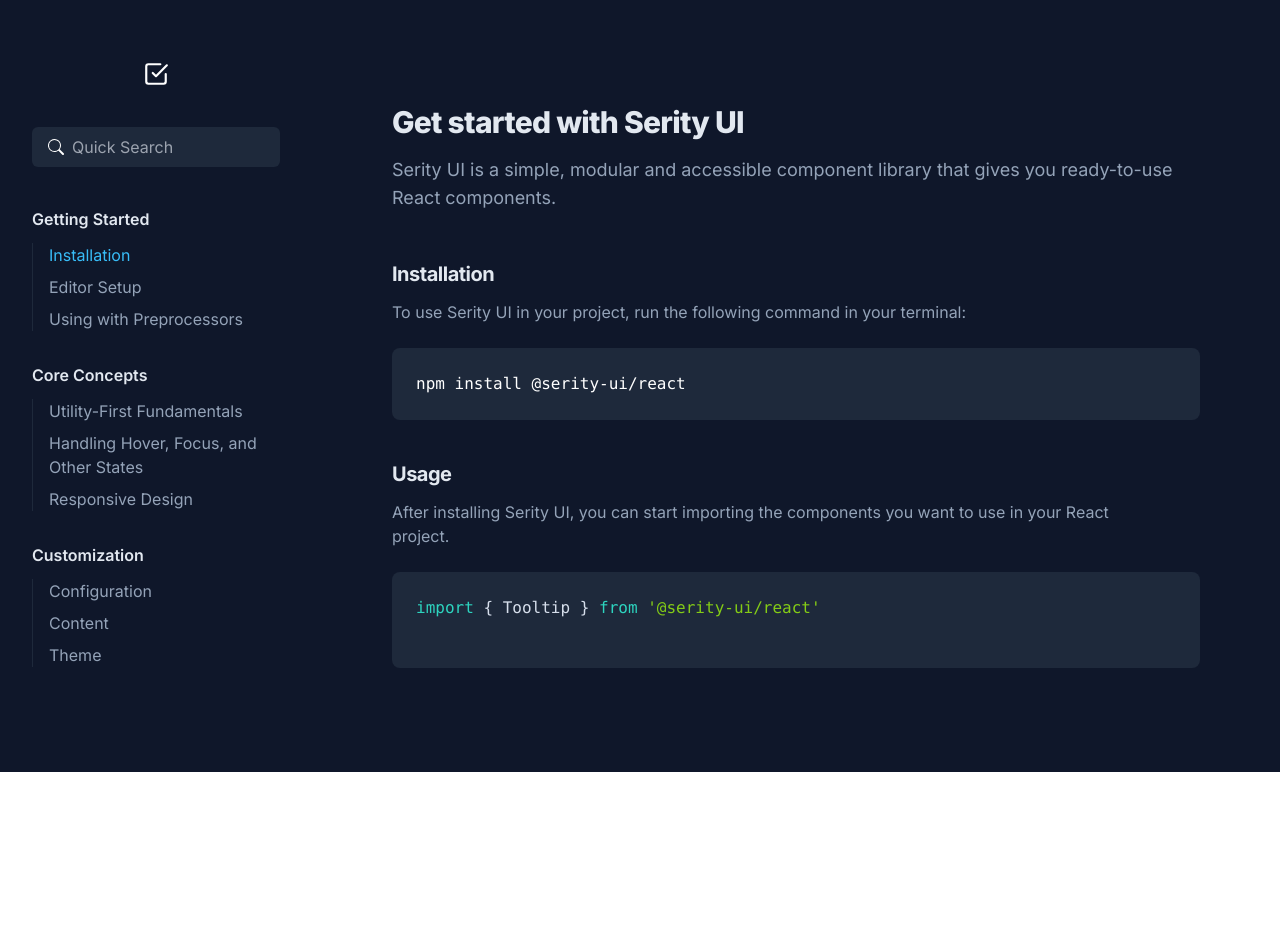
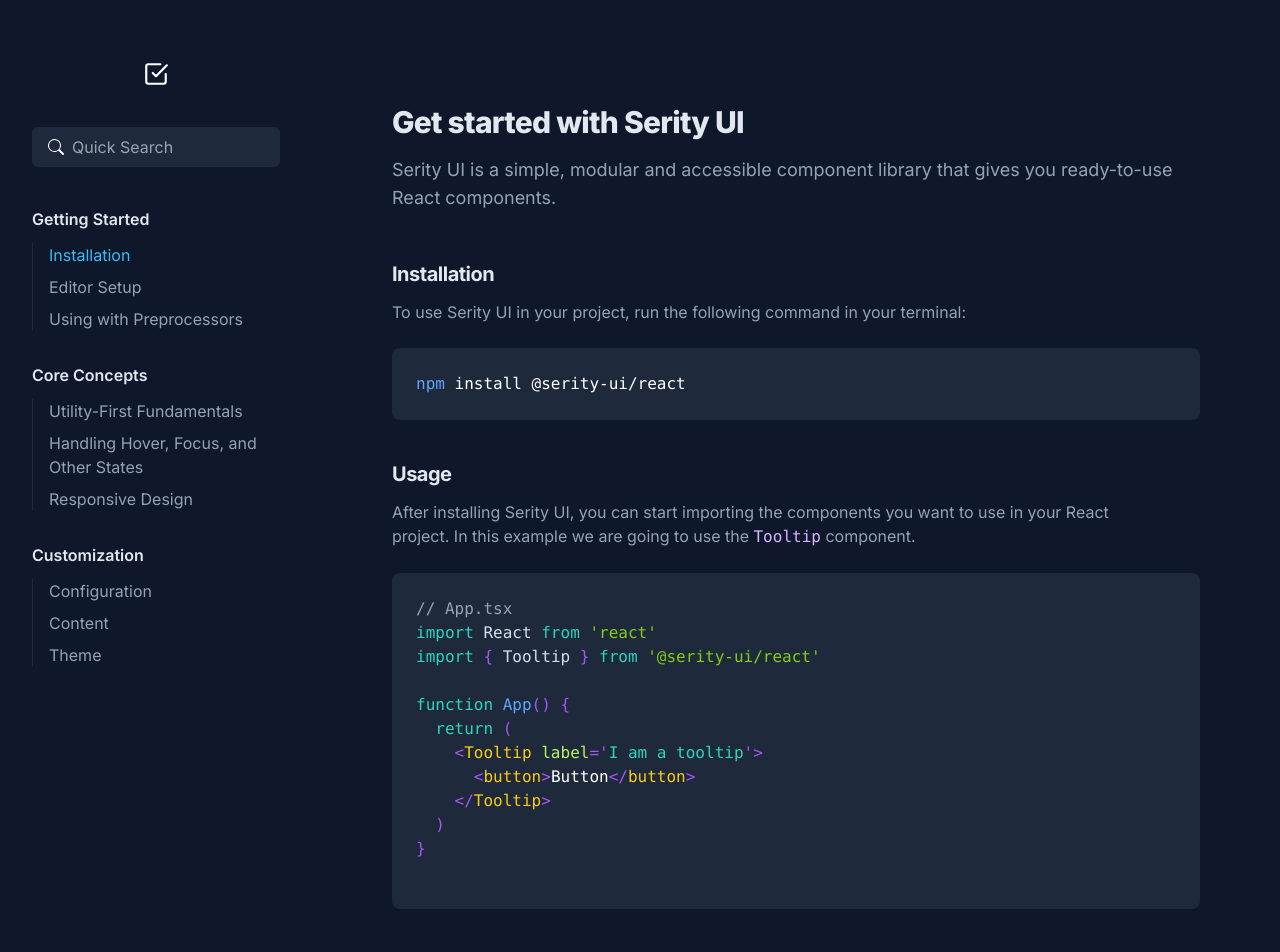
Before and after one commit to serity-ui/serity-ui.com, a Next.js app: page /docs/installation in a window 1280 px wide. Shown: the top 952 px of the page. Before the commit the page ends 800 px from the top, so only its background shows below. Built offline with nearby package versions, Linux system fonts and the light colour scheme.

Commit message:
docs: add codeblocks instructions on how to install and use the library

```diff
--- /dev/null
+++ b/components/blockcodes/Installation.tsx
@@ -0,0 +1,16 @@
+import React from 'react'
+
+const Installation = () => {
+  return (
+    <div className='bg-[#1E293B] px-6 py-6 rounded-lg'>
+      <pre>
+        <code>
+          <span className='text-blue-400'>npm</span>
+          <span> install @serity-ui/react</span>
+        </code>
+      </pre>
+    </div>
+  )
+}
+
+export default Installation
--- /dev/null
+++ b/components/blockcodes/Usage.tsx
@@ -0,0 +1,66 @@
+import React from 'react'
+
+const Usage = () => {
+  return (
+    <div className='bg-[#1E293B] px-6 py-6  rounded-lg'>
+      <div>
+        <div>
+          <pre>
+            <div>
+              <span className='text-gray-400'>// App.tsx</span>
+            </div>
+            <div className='text-[#d6deeb]'>
+              <span className='text-teal-400'>import</span>
+              <span> React </span>
+              <span className='text-teal-400'>from</span>
+              <span className='text-lime-500'> 'react'</span>
+            </div>
+            <div className='text-[#d6deeb]'>
+              <span className='text-teal-400'>import </span>
+              <span className='text-purple-500'>{`{`}</span>
+              <span> Tooltip </span>
+              <span className='text-purple-500'>{`}`}</span>
+              <span className='text-teal-400'> from </span>
+              <span className='text-lime-500'>'@serity-ui/react'</span>
+            </div>
+            <br />
+            <div>
+              <span className='text-teal-400'>function </span>
+              <span className='text-blue-400'>App</span>
+              <span className='text-purple-500'>{`() {`}</span>
+              <br />
+              <span className='text-teal-400'>{`  return `}</span>
+              <span className='text-purple-500'>{`(`} </span>
+              <br />
+              <span className='text-purple-500'>{`    <`}</span>
+              <span className='text-yellow-400'>{`Tooltip `}</span>
+              <span className='text-lime-300'>label</span>
+              <span className='text-purple-500'>{`='`}</span>
+              <span className='text-teal-400'>I am a tooltip</span>
+              <span className='text-purple-500'>{`'>`}</span>
+              <br />
+              <span className='text-purple-500'>{`      <`}</span>
+              <span className='text-yellow-400'>{`button`}</span>
+              <span className='text-purple-500'>{`>`}</span>
+              <span className='text-white'>Button</span>
+              <span className='text-purple-500'>{`</`}</span>
+              <span className='text-yellow-400'>{`button`}</span>
+              <span className='text-purple-500'>{`>`}</span>
+              <br />
+              <span className='text-purple-500'>{`    </`}</span>
+              <span className='text-yellow-400'>{`Tooltip`}</span>
+              <span className='text-purple-500'>{`>`}</span>
+              <br />
+              <span className='text-purple-500'>{`  )`} </span>
+              <br />
+              <span className='text-purple-500'>&#125; </span>
+            </div>
+          </pre>
+        </div>
+      </div>
+      <button></button>
+    </div>
+  )
+}
+
+export default Usage
--- a/pages/docs/installation.tsx
+++ b/pages/docs/installation.tsx
@@ -1,5 +1,7 @@
 import React from 'react'
 import Layout from '../../components/Layout'
+import BlockCodeUsage from '../../components/blockcodes/Usage'
+import BlockCodeInstallation from '../../components/blockcodes/Installation'
 
 const installation = () => {
   return (
@@ -25,11 +27,7 @@ const installation = () => {
             terminal:
           </p>
         </div>
-        <div className='bg-[#1E293B] px-6 py-6  rounded-lg'>
-          <pre>
-            <code>npm install @serity-ui/react</code>
-          </pre>
-        </div>
+        <BlockCodeInstallation />
         <div>
           <h2 className='text-slate-200 text-xl tracking-tight font-bold mb-3 mt-10'>
             Usage
@@ -38,23 +36,16 @@ const installation = () => {
         <div className='relative z-10 max-w-3xl mb-6'>
           <p className='text-slate-400'>
             After installing Serity UI, you can start importing the components
-            you want to use in your React project.
+            you want to use in your React project. In this example we are going
+            to use the <code className='text-purple-300'>Tooltip</code>{' '}
+            component.
           </p>
         </div>
-        <div className='bg-[#1E293B] px-6 py-6  rounded-lg'>
-          <div>
-            <div>
-              <pre>
-                <div className='text-[#d6deeb]'>
-                  <span className='text-teal-400'>import</span>
-                  <span> &#123; Tooltip &#125; </span>
-                  <span className='text-teal-400'>from</span>
-                  <span className='text-lime-500'> '@serity-ui/react'</span>
-                </div>
-              </pre>
-            </div>
-          </div>
-          <button></button>
+        <BlockCodeUsage />
+        <div>
+          <h2 className='text-slate-200 text-xl tracking-tight font-bold mb-3 mt-10'>
+            Demo
+          </h2>
         </div>
       </section>
     </Layout>
```
